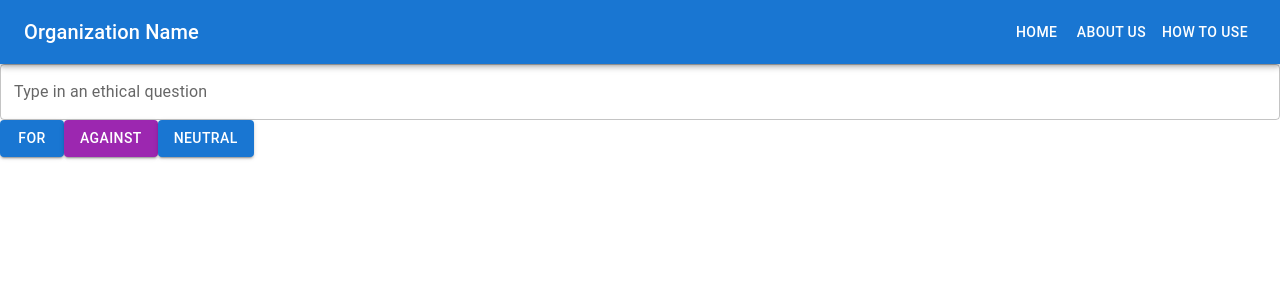
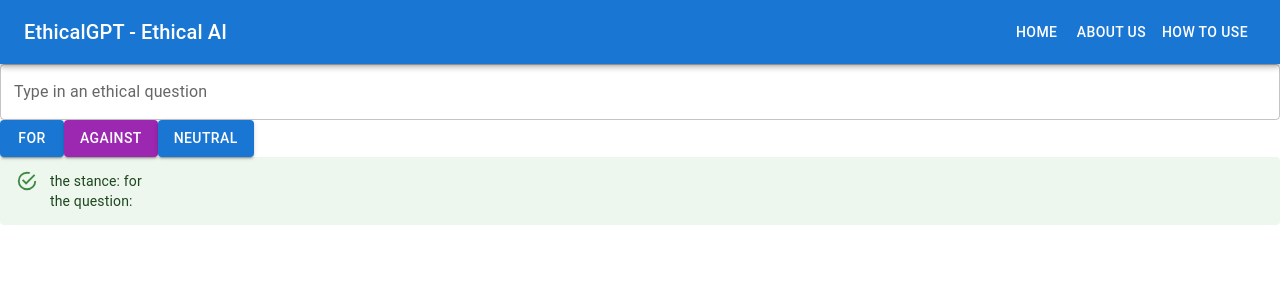
Before and after one commit to SMJD11/EthicalGPT, a React (Create React App) app in the folder frontend/: page / in a window 1280 px wide. Both pictures are taken after a click on the button "FOR". Shown: the top 300 px of the page. Built offline with nearby package versions, Linux system fonts and the light colour scheme; no server answers.

Commit message:
home fix

```diff
--- a/frontend/src/pages/Home.js
+++ b/frontend/src/pages/Home.js
@@ -1,5 +1,7 @@
 // Import React and other necessary libraries
-import React, { useState } from "react";
+import React, {
+  useState
+} from "react";
 import axios from "axios";
 
 // Import Material UI components
@@ -9,7 +11,7 @@
 import TextField from "@mui/material/TextField";
 import Button from "@mui/material/Button";
 import Alert from "@mui/material/Alert";
-
+const API_TOKEN = "token"
 // Define a custom component for the home page screen
 function Home() {
   // Use state hooks to store the user input and the result
@@ -18,39 +20,49 @@
 
   // Define a function to handle the user input change
   const handleChange = (event) => {
-    setQuestion(event.target.value);
+      setQuestion(event.target.value);
   };
 
   // Define a function to handle the button click
   const handleClick = (event) => {
-    // Get the button value
-    const stance = event.target.value;
-
-    // Send a request to an API that can answer ethical questions
-    axios
-      .get("OPenAPI", {
-        params: {
-          question: question,
-          stance: stance,
-        },
-      })
-      .then((response) => {
-        // Set the result state with the response data
-        setResult(response.data);
-      })
-      .catch((error) => {
-        // Handle any errors
-        console.error(error);
-      });
+      // Get the button value
+      const stance = event.target.value;
+      // Query the API with the user input and the button value using axios
+      /*async function query(data) {
+          const response = await fetch(
+              "api", {
+                  headers: {
+                      Authorization: `Bearer ${API_TOKEN}`
+                  },
+                  method: "post",
+                  body: JSON.stringify(data),
+              }
+          );
+          const result = await response.json();
+          return result;
+      }
+      if (result) {
+          query({
+              inputs: "write an ethical arugment that is " + stance + " the following: " + question
+          }).then((response) => {
+              console.log(response);
+              console.log(JSON.stringify(response));
+              setResult(JSON.stringify(response));
+          });
+      }*/
+      console.log('the stance: ' + stance + '\n\nthe question: ' + question);
+      setResult(['the stance: ' + stance, <
+          br / > ,
+          'the question: ' + question
+      ]);
   };
-
   // Return the JSX code for rendering the home page screen
   return (
     <div className="home">
       <AppBar position="static">
         <Toolbar>
           <Typography variant="h6" component="div" sx={{ flexGrow: 1 }}>
-            Organization Name
+            EthicalGPT - Ethical AI
           </Typography>
           <Button color="inherit" href="/">
             Home
@@ -87,9 +99,8 @@
       </div>
       <div className="result">
         {result && (
-          <Alert severity={result.severity}>
-            The answer to your question is: {result.answer}. The reasoning is:
-            {result.reasoning}.
+          <Alert>
+            {result}
           </Alert>
         )}
       </div>
```
